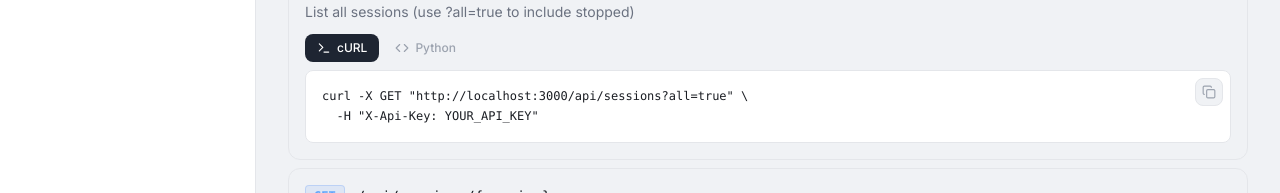
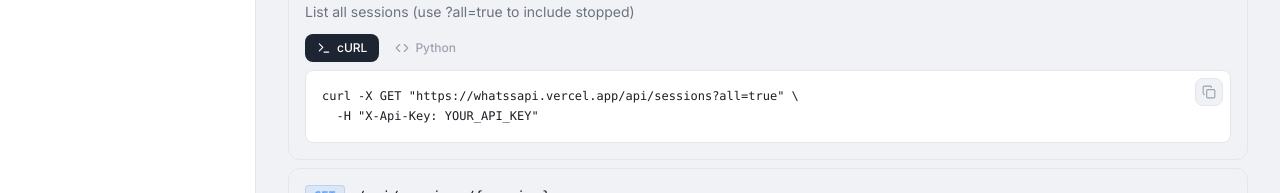
Before and after one commit to sayanroy058/WhatssAPI, a React (Vite) app: page /api-docs in a window 1280 px wide. Shown: the part 442-635 px from the top of the page. Built offline with nearby package versions, Linux system fonts and the light colour scheme.

Commit message:
Update API DOCS

```diff
--- a/src/components/APIReference.tsx
+++ b/src/components/APIReference.tsx
@@ -17,6 +17,10 @@ interface Category {
   description: string;
   endpoints: Endpoint[];
 }
+
+const DOCS_API_BASE_URL = 'https://whatssapi.vercel.app';
+
+const replaceDocsBaseUrl = (value: string) => value.replace(/http:\/\/localhost:3000/g, DOCS_API_BASE_URL);
 
 const apiData: Category[] = [
   {
@@ -825,6 +829,15 @@ const apiData: Category[] = [
   },
 ];
 
+const docsApiData = apiData.map(category => ({
+  ...category,
+  endpoints: category.endpoints.map(endpoint => ({
+    ...endpoint,
+    curl: replaceDocsBaseUrl(endpoint.curl),
+    python: replaceDocsBaseUrl(endpoint.python),
+  })),
+}));
+
 const methodColors: Record<string, string> = {
   GET: 'bg-blue-500/10 text-blue-400 border-blue-500/20',
   POST: 'bg-emerald-500/10 text-emerald-400 border-emerald-500/20',
@@ -898,12 +911,12 @@ export function APIReference() {
     setExpandedCategories(prev => { const next = new Set(prev); if (next.has(name)) next.delete(name); else next.add(name); return next; });
   };
 
-  const filtered = apiData.map(cat => ({
+  const filtered = docsApiData.map(cat => ({
     ...cat,
     endpoints: cat.endpoints.filter(ep => ep.path.toLowerCase().includes(searchTerm.toLowerCase()) || ep.description.toLowerCase().includes(searchTerm.toLowerCase()) || ep.method.toLowerCase().includes(searchTerm.toLowerCase())),
   })).filter(cat => cat.endpoints.length > 0);
 
-  const totalEndpoints = apiData.reduce((sum, cat) => sum + cat.endpoints.length, 0);
+  const totalEndpoints = docsApiData.reduce((sum, cat) => sum + cat.endpoints.length, 0);
 
   return (
     <div className="max-w-5xl mx-auto space-y-6 animate-fade-in">
@@ -913,7 +926,7 @@ export function APIReference() {
             <BookOpen className="w-7 h-7 text-[#25D366]" />
             API Reference
           </h1>
-          <p className="text-app-text-muted mt-1">{totalEndpoints} endpoints across {apiData.length} categories — with cURL & Python examples</p>
+          <p className="text-app-text-muted mt-1">{totalEndpoints} endpoints across {docsApiData.length} categories — with cURL & Python examples</p>
         </div>
         <a href="https://waha.devlike.pro/docs/" target="_blank" rel="noopener noreferrer" className="flex items-center gap-2 px-4 py-2 rounded-lg bg-app-surface border border-app-border text-sm text-app-text-secondary hover:text-white hover:border-app-border-hover transition-all">
           <ExternalLink className="w-4 h-4" /> Official Docs
@@ -926,7 +939,7 @@ export function APIReference() {
       </div>
 
       <div className="flex gap-2 flex-wrap">
-        {apiData.map(cat => (
+        {docsApiData.map(cat => (
           <a key={cat.name} href={`#category-${cat.name.toLowerCase().replace(/[ /]/g, '-')}`} className="flex items-center gap-1.5 px-3 py-1.5 rounded-lg bg-app-surface border border-app-border text-app-text-secondary hover:text-white hover:border-app-border-hover text-xs transition-all">
             <span>{cat.icon}</span> {cat.name} <span className="text-app-text-muted">({cat.endpoints.length})</span>
           </a>
```
Also changed, not shown: 1 other file (tests, documents, lock files or other folders).
